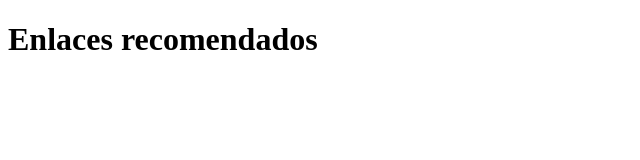
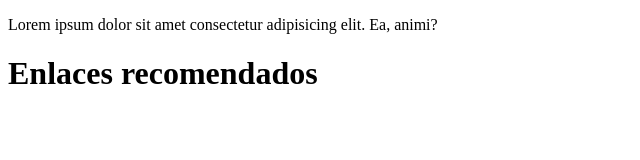
Before and after one commit to jprigotti/CaC-Web-Teoria, a plain HTML site: page HTML_Tags.html in a window 1280 px wide. Shown: the whole page, without its empty margins (0-640 px from the left). Drawn offline with Linux system fonts and the light colour scheme.

Commit message:
Add Lorem to HTML

```diff
--- a/HTML_Tags.html
+++ b/HTML_Tags.html
@@ -5,6 +5,7 @@
     <meta http-equiv="X-UA-Compatible" content="IE=edge">
     <meta name="viewport" content="width=device-width, initial-scale=1.0">
     <title>HTML Tags</title>
+    <p>Lorem ipsum dolor sit amet consectetur adipisicing elit. Ea, animi?</p>
 </head>
 <body>
     <h1>Enlaces recomendados</h1>
```
